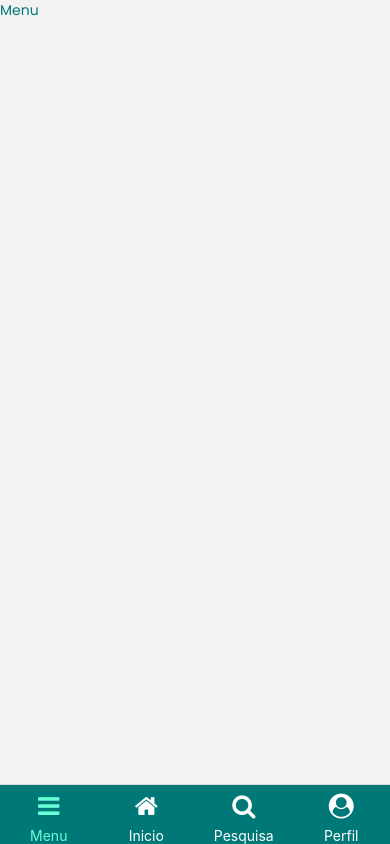
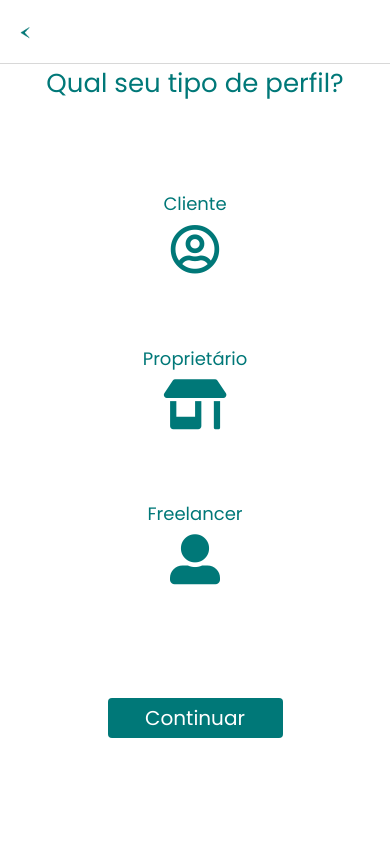
Before and after one commit to brandaodavi/vetfindapp, a React Native app: screen /Cadastro in a window 390 px wide. Built offline with nearby package versions, Linux system fonts and the light colour scheme.

Commit message:
Tela Cadastro

```diff
--- a/src/components/index.js
+++ b/src/components/index.js
@@ -1,7 +1,9 @@
+import { Container } from "../screens/login/login.style";
 import Button from "./botao/Button";
 import Input from "./input/Input";
 import Text from "./text/Text";
 import { textTypes } from "./text/textType";
 import { tema } from "./themes/tema";
+import TipoPerfil from "./tipo_perfil/TipoPerfil";
 
-export { Button, Input, tema, Text, textTypes };
+export { Button, Container, Input, tema, Text, textTypes, TipoPerfil };
--- /dev/null
+++ b/src/components/tipo_perfil/TipoPerfil.tsx
@@ -0,0 +1,22 @@
+import { FontAwesome5 } from "@expo/vector-icons";
+import { TouchableOpacityProps } from "react-native";
+
+import { tema, Text, textTypes } from "../index";
+import { ContainerTipo } from "./tipoPerfil.style";
+
+interface TipoPerfilProps extends TouchableOpacityProps {
+	icon: any;
+	size: number;
+	title: string;
+}
+
+const TipoPerfil = ({ title, icon, size, ...props }: TipoPerfilProps) => {
+	return (
+		<ContainerTipo {...props}>
+			<Text type={textTypes.LABEL_REGULAR}>{title}</Text>
+			<FontAwesome5 name={icon} size={size} color={`${tema.cores.temaVerde.verdePrincipal}`} />
+		</ContainerTipo>
+	);
+};
+
+export default TipoPerfil;
--- /dev/null
+++ b/src/components/tipo_perfil/tipoPerfil.style.js
@@ -0,0 +1,11 @@
+import styled from "styled-components/native";
+
+export const ContainerTipo = styled.TouchableOpacity`
+	gap: 5px;
+	margin: 0 auto;
+	justify-content: center;
+	align-items: center;
+	width: 250px;
+	height: 100px;
+	margin-bottom: 55px;
+`;
--- a/src/routes/stack.routes.js
+++ b/src/routes/stack.routes.js
@@ -1,15 +1,43 @@
 import { createNativeStackNavigator } from "@react-navigation/native-stack";
 
-import { Login } from "../screens";
+import { tema } from "../components";
+import { Cadastro, Login } from "../screens";
+import CadastroCliente from "../screens/cadastro-cliente/CadastroCliente";
 import TabRoutes from "./tab.routes";
-
 const Stack = createNativeStackNavigator();
 
 export default function StackRoutes() {
 	return (
-		<Stack.Navigator screenOptions={{ headerShown: false }}>
-			<Stack.Screen name="TabBar" component={TabRoutes} />
-			<Stack.Screen name="Login" component={Login} />
+		<Stack.Navigator
+			screenOptions={{
+				headerBackImageSource: require("../../assets/img/back-button.png"),
+				headerStyle: {
+					backgroundColor: `${tema.cores.temaVerde.verdePrincipal}`,
+				},
+			}}
+		>
+			<Stack.Screen name="Login" component={Login} options={{ headerShown: false }} />
+			<Stack.Screen name="TabBar" component={TabRoutes} options={{ headerShown: false }} />
+			<Stack.Screen
+				name="Cadastro"
+				component={Cadastro}
+				options={{
+					headerTitle: "",
+					headerStyle: {
+						backgroundColor: "#FFFFFF",
+					},
+				}}
+			/>
+			<Stack.Screen
+				name="CadastroCliente"
+				component={CadastroCliente}
+				options={{
+					headerTitle: "",
+					headerStyle: {
+						backgroundColor: "#FFFFFF",
+					},
+				}}
+			/>
 		</Stack.Navigator>
 	);
 }
--- /dev/null
+++ b/src/screens/cadastro-cliente/CadastroCliente.jsx
@@ -0,0 +1,11 @@
+import { Text } from "../../components";
+import { Container } from "../../components";
+const CadastroCliente = () => {
+	return (
+		<Container>
+			<Text>Cadastro Cliente</Text>
+		</Container>
+	);
+};
+
+export default CadastroCliente;
--- a/src/screens/cadastro/Cadastro.jsx
+++ b/src/screens/cadastro/Cadastro.jsx
@@ -1,12 +1,30 @@
-import { SafeAreaView } from "react-native-safe-area-context";
-
-import { Text } from "../../components";
-const Cadastro = () => {
+import { Button, Container, Text, textTypes, TipoPerfil } from "../../components";
+const Cadastro = ({ navigation }) => {
 	return (
-		<SafeAreaView>
-			<Text>Cadastro</Text>
-			<Text>Cadastro</Text>
-		</SafeAreaView>
+		<Container>
+			<Text margin="0 auto 80px auto" type={textTypes.TITLE_REGULAR}>
+				Qual seu tipo de perfil?
+			</Text>
+			<TipoPerfil
+				onPress={() => navigation.navigate("CadastroCliente")}
+				title="Cliente"
+				icon="user-circle"
+				size={50}
+			></TipoPerfil>
+			<TipoPerfil
+				onPress={() => console.log("Proprietário")}
+				title="Proprietário"
+				icon="store-alt"
+				size={50}
+			></TipoPerfil>
+			<TipoPerfil
+				onPress={() => console.log("Freelancer")}
+				title="Freelancer"
+				icon="user-alt"
+				size={50}
+			></TipoPerfil>
+			<Button margin="50px auto" title="Continuar" />
+		</Container>
 	);
 };
 
--- a/src/screens/login/Login.jsx
+++ b/src/screens/login/Login.jsx
@@ -2,16 +2,14 @@ import { FontAwesome } from "@expo/vector-icons";
 import { useNavigation } from "@react-navigation/native";
 import { Image } from "react-native";
 import { KeyboardAvoidingView } from "react-native";
-import { SafeAreaView } from "react-native-safe-area-context";
 
 import { Button, Input, tema, Text, textTypes } from "../../components/index";
-import { LoginContainer } from "./login.style";
+import { Container } from "./login.style";
 
 const Login = () => {
 	const navigation = useNavigation();
 	return (
-		<SafeAreaView>
-			<LoginContainer>
+		<Container>
 			<Image
 				style={{
 					width: 200,
@@ -39,7 +37,13 @@ const Login = () => {
 			<Text margin="50px auto 5px auto" type={textTypes.SMALL_BOLD}>
 				Não possui conta no VetFind?
 			</Text>
-				<Text margin="0 auto" type={textTypes.SMALL_BOLD} onPress={() => console.log("Cadastrou")}>
+			<Text
+				margin="0 auto"
+				type={textTypes.SMALL_BOLD}
+				onPress={() => {
+					navigation.navigate("Cadastro");
+				}}
+			>
 				Cadastre-se agora!ㅤ
 				<FontAwesome
 					name="external-link"
@@ -47,8 +51,7 @@ const Login = () => {
 					color={tema.cores.temaVerde.verdePrincipal}
 				></FontAwesome>
 			</Text>
-			</LoginContainer>
-		</SafeAreaView>
+		</Container>
 	);
 };
 
--- a/src/screens/login/login.style.js
+++ b/src/screens/login/login.style.js
@@ -2,7 +2,7 @@ import styled from "styled-components/native";
 
 import { tema } from "../../components/themes/tema";
 
-export const LoginContainer = styled.View`
+export const Container = styled.View`
 	background-color: ${tema.cores.temaNeutro.branco};
 	width: 100%;
 	height: 100%;
```
Also changed, not shown: .eslintrc.json, assets/img/back-button.png (added). Lines whose indentation alone changed are shown as unchanged.
